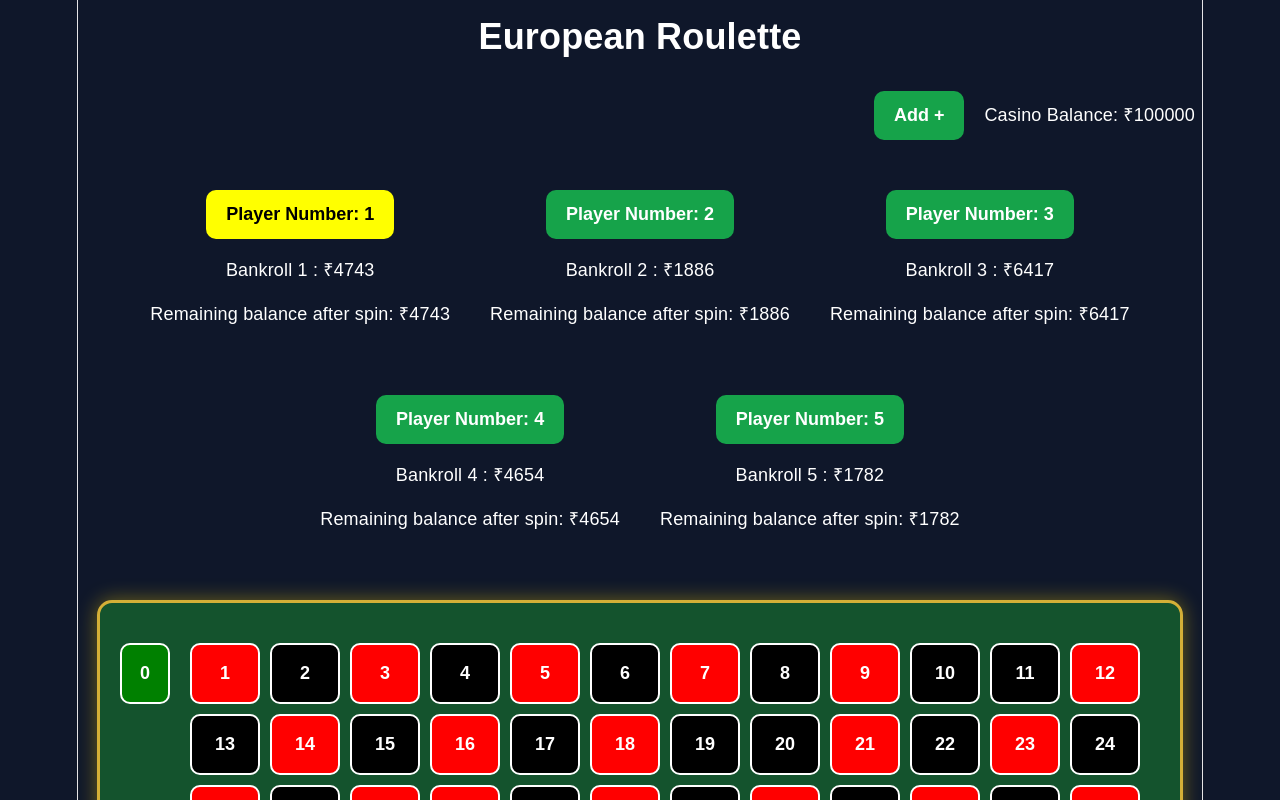
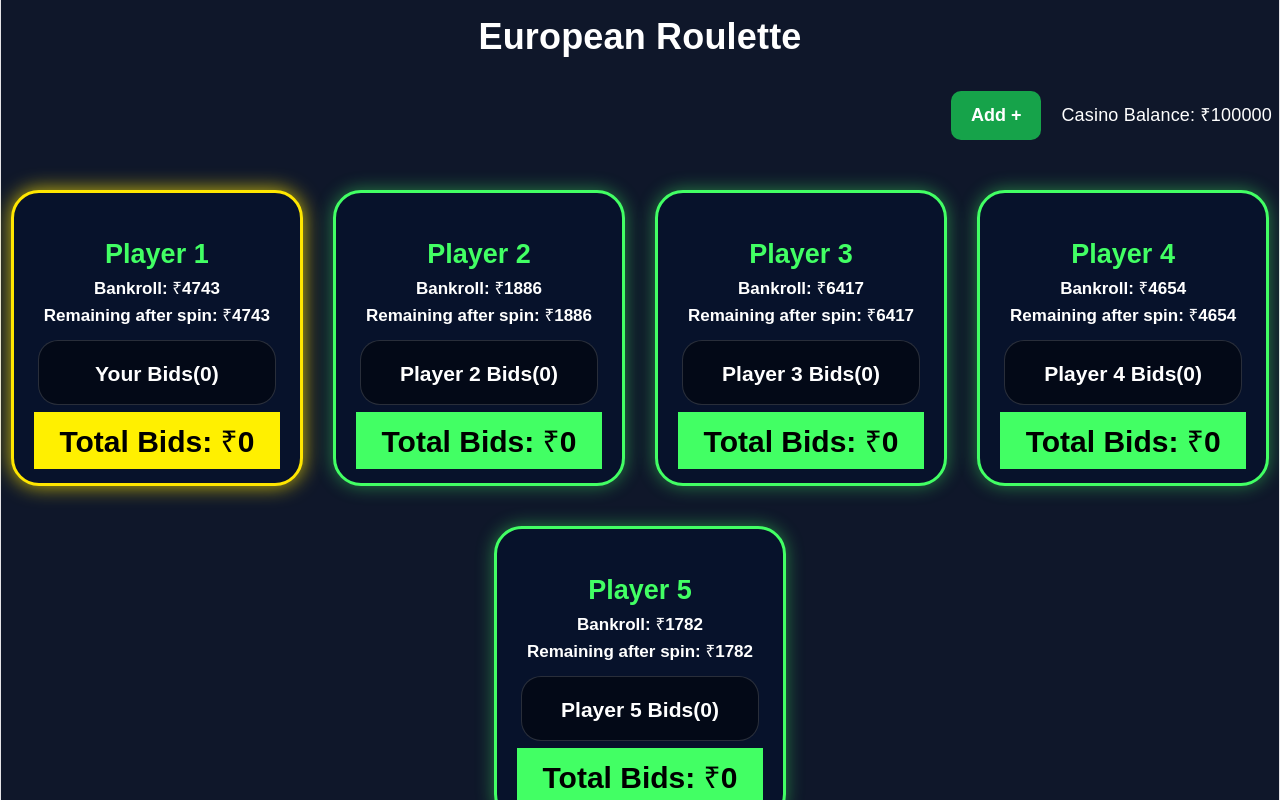
Before and after one commit to logicwise-suhani/European-Roulette, a React (Vite) app: page / in a window 1280 px wide. Both pictures are taken after typing "5" into the empty fields and a click on the button "Add Players +". Shown: the top 800 px of the page. Built offline with nearby package versions, Linux system fonts and the light colour scheme.

Commit message:
Modified deselect logic

```diff
--- a/src/App.css
+++ b/src/App.css
@@ -250,3 +250,122 @@ h2 {
     gap: 40px;
     flex-wrap: wrap;
 }
+
+.player-cards {
+    display: flex;
+    gap: 30px;
+    justify-content: center;
+    flex-wrap: wrap;
+}
+
+.player-card {
+    border-radius: 28px;
+    overflow: hidden;
+    border: 3px solid #42ff64;
+    background: #07122b;
+    box-shadow: 0 0 18px rgba(66, 255, 100, 0.45);
+    transition: 0.3s ease;
+}
+
+.active-player {
+    border: 3px solid #ffe600;
+    box-shadow: 0 0 20px rgba(255, 230, 0, 0.8);
+}
+
+.player-header {
+    display: flex;
+    justify-content: space-between;
+    align-items: flex-start;
+    padding: 10px;
+}
+
+.player-info {
+    display: flex;
+    gap: 15px;
+}
+
+.player-info h2 {
+    color: #42ff64;
+    margin-bottom: 6px;
+}
+
+.player-info p {
+    color: white;
+    margin: 4px 0;
+    font-size: 17px;
+}
+
+.bid-container {
+    margin: 0 4px 7px;
+    border-radius: 20px;
+    background: rgba(0, 0, 0, 0.45);
+    border: 1px solid rgba(255, 255, 255, 0.15);
+}
+
+.bid-container h3 {
+    color: white;
+    margin-bottom: 18px;
+}
+
+.bid-row {
+    display: flex;
+    justify-content: space-between;
+    align-items: center;
+    margin-bottom: 14px;
+}
+
+.bid-left {
+    display: flex;
+    gap: 8px;
+    align-items: center;
+}
+
+.bet-chip {
+    color: #ffe600;
+    font-weight: bold;
+    font-size: 22px;
+}
+
+.bet-text {
+    color: white;
+}
+
+.bid-right {
+    display: flex;
+    align-items: center;
+    gap: 15px;
+    color: white;
+}
+
+.cancel-btn {
+    border: none;
+    background: #ff2d2d;
+    color: white;
+    padding: 4px 8px;
+    border-radius: 10px;
+    font-weight: bold;
+    cursor: pointer;
+    transition: 0.2s;
+}
+
+.cancel-btn:hover {
+    background: #ff0000;
+    transform: scale(1.05);
+}
+
+.total-bid {
+    padding: 8px;
+    text-align: center;
+    font-size: 30px;
+    font-weight: bold;
+}
+
+.yellow-footer {
+    background: #fff000;
+    color: black;
+}
+
+.green-footer {
+    background: #42ff64;
+    color: black;
+}
--- a/src/components/AddPlayers.jsx
+++ b/src/components/AddPlayers.jsx
@@ -1,6 +1,12 @@
 import { useState } from "react";
 
-function AddPlayers({ players, setPlayers, setSelectedPlayer, selectedPlayer }) {
+function AddPlayers({
+    players,
+    setPlayers,
+    setSelectedPlayer,
+    selectedPlayer,
+    removeBet
+}) {
     const [input, setInput] = useState("");
     const getTotalBetAmount = (bets) => {
         return bets.reduce((total, bet) => total + bet.chip, 0);
@@ -23,7 +29,7 @@ function AddPlayers({ players, setPlayers, setSelectedPlayer, selectedPlayer })
             selectedChip: null,
             playerBalance: Math.floor(Math.random() * (8000 - 1000) + 1000),
             activeBet: [],
-            selectedNumber: null
+            selectedNumber: null,
         }));
         setPlayers(newPlayers);
         setSelectedPlayer(0);
@@ -58,9 +64,9 @@ function AddPlayers({ players, setPlayers, setSelectedPlayer, selectedPlayer })
             )}
 
             <br />
-            {players.length > 1 &&
-                <div className="player-button">
-                    {players.map((player, index) => (
+            {/* {players.length > 1 && (
+                <div className="player-button"> */}
+            {/* {players.map((player, index) => (
                         <div key={index} className="total-players">
                             <button
                                 onClick={() => handlePlayer(index)}
@@ -79,9 +85,80 @@ function AddPlayers({ players, setPlayers, setSelectedPlayer, selectedPlayer })
                             <p>Bankroll {index + 1} : ₹{player.playerBalance}</p>
                             <p>{`Remaining balance after spin: ₹${player.playerBalance - getTotalBetAmount(player.bets)}`}</p>
                         </div>
-                    ))}
-                </div>
-            }
+                    ))} */}
+            <div className="players">
+                {players.length > 1 && (
+                    <div className="player-cards">
+                        {players.map((player, index) => {
+                            const totalBet = getTotalBetAmount(player.bets);
+                            const remainingBalance = player.playerBalance - totalBet;
+
+                            return (
+                                <button
+                                    key={index}
+                                    type="button"
+                                    onClick={() => handlePlayer(index)}
+                                    className={`player-card ${selectedPlayer === index ? "active-player" : ""}`}
+                                >
+                                    <div className="player-header">
+                                        <div className="player-info">
+                                            <div>
+                                                <h2> Player {index + 1}</h2>
+                                                <p> Bankroll: ₹{player.playerBalance}</p>
+                                                <p>Remaining after spin: ₹{remainingBalance}</p>
+                                            </div>
+                                        </div>
+                                    </div>
+
+                                    <div className="bid-container">
+                                        <h3>
+                                            {selectedPlayer === index
+                                                ? "Your Bids"
+                                                : `Player ${index + 1} Bids`}
+                                            ({player.bets.length})
+                                        </h3>
+
+                                        {player.bets.map((bet) => (
+                                            <div key={bet.id} className="bid-row">
+                                                <div className="bid-left">
+                                                    <span className="bet-chip">₹{bet.chip}</span>
+
+                                                    <span className="bet-text">
+                                                        on{" "}
+                                                        {bet.type === "Single Bet"
+                                                            ? bet.number
+                                                            : bet.type}
+                                                    </span>
+                                                </div>
+
+                                                <div className="bid-right">
+                                                    <button className="cancel-btn"
+                                                        onClick={() => {
+                                                            setSelectedPlayer(index);
+                                                            removeBet(bet.id)
+                                                        }}
+                                                    >  Cancel
+                                                    </button>
+                                                </div>
+                                            </div>
+                                        ))}
+                                    </div>
+
+                                    <div
+                                        className={`total-bid ${selectedPlayer === index
+                                            ? "yellow-footer"
+                                            : "green-footer"
+                                            }`}
+                                    >  Total Bids: ₹{totalBet}
+                                    </div>
+                                </button>
+                            );
+                        })}
+                    </div>
+                )}
+            </div>
+            {/* </div> */}
+            {/* )} */}
         </div>
     );
 }
--- a/src/components/Casino.jsx
+++ b/src/components/Casino.jsx
@@ -1,10 +1,10 @@
 import { useEffect, useState } from "react";
+import { useLocation, useNavigate } from "react-router";
 import "react-tooltip/dist/react-tooltip.css";
 import celebrate from "../../public/confetti";
 import AddPlayers from "./AddPlayers";
 import CasinoMoney from "./CasinoMoney";
 import RouletteBoard from "./RouletteBoard";
-import { useLocation, useNavigate } from "react-router";
 
 const NUMBERS = Array.from({ length: 36 }, (_, i) => i + 1);
 const CHIP_NUMBERS = ["₹500", "₹1000", "₹1500", "₹2000", "₹3000"];
@@ -368,7 +368,7 @@ function Casino() {
 
             <div className="players">
                 <AddPlayers players={players} setPlayers={setPlayers}
-                    setSelectedPlayer={setSelectedPlayer} selectedPlayer={selectedPlayer} />
+                    setSelectedPlayer={setSelectedPlayer} selectedPlayer={selectedPlayer} removeBet={removeBet} />
             </div>
 
             <RouletteBoard
--- a/src/index.css
+++ b/src/index.css
@@ -47,8 +47,7 @@ body {
 }
 
 #root {
-  width: 1126px;
-  max-width: 100%;
+  max-width: 1440px;
   margin: 0 auto;
   text-align: center;
   border-inline: 1px solid var(--border);
```
Also changed, not shown: src/components/RouletteBoard.jsx (line endings or trailing spaces), 1 other file (tests, documents, lock files or other folders).
